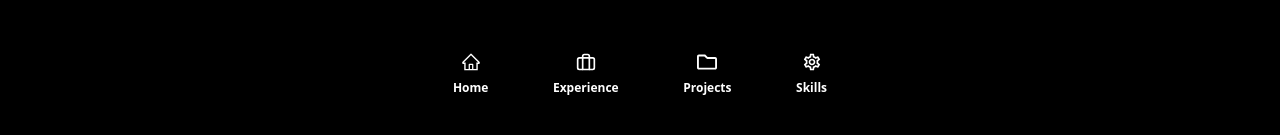
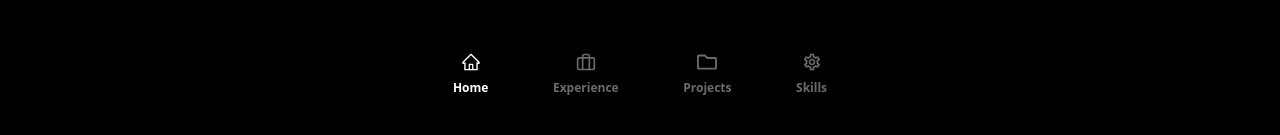
Before and after one commit to utkaarsh/portfolio, a React (Vite) app: page / in a window 1280 px wide. Shown: the top 135 px of the page. Built offline with nearby package versions, Linux system fonts and the light colour scheme.

Commit message:
fix: minor updates

```diff
--- a/src/components/Navbar.jsx
+++ b/src/components/Navbar.jsx
@@ -1,29 +1,68 @@
-import React from "react";
+import React, { useEffect, useState } from "react";
 import { AiOutlineHome } from "react-icons/ai";
 import { FaRegFolder } from "react-icons/fa";
 import { FiBriefcase } from "react-icons/fi";
 import { MdOutlineSettings } from "react-icons/md";
 
 const Navbar = () => {
+  const [activeSection, setActiveSection] = useState("home");
+
+  const navItems = [
+    { id: "home", label: "Home", icon: AiOutlineHome },
+    { id: "experience", label: "Experience", icon: FiBriefcase },
+    { id: "projects", label: "Projects", icon: FaRegFolder },
+    { id: "skills", label: "Skills", icon: MdOutlineSettings },
+  ];
+
+  useEffect(() => {
+    const updateActiveSection = () => {
+      const headerOffset = 120;
+      const currentSection = navItems
+        .map(({ id }) => document.getElementById(id))
+        .filter(Boolean)
+        .filter((section) => section.offsetTop <= window.scrollY + headerOffset)
+        .at(-1);
+
+      setActiveSection(currentSection?.id ?? "home");
+    };
+
+    updateActiveSection();
+    window.addEventListener("scroll", updateActiveSection, { passive: true });
+    window.addEventListener("resize", updateActiveSection);
+
+    return () => {
+      window.removeEventListener("scroll", updateActiveSection);
+      window.removeEventListener("resize", updateActiveSection);
+    };
+  }, []);
+
+  const handleNavigation = (event, id) => {
+    if (id !== "home") return;
+
+    event.preventDefault();
+    window.history.replaceState(null, "", "#home");
+    window.scrollTo({ top: 0, behavior: "smooth" });
+  };
+
   return (
     <div className="flex justify-center w-full mb-2 mt-8  font-semibold text-xl top-0 sticky bg-black z-30 py-5">
       <div className="flex justify-around items-center gap-3 w-11/12 md:w-4/12">
-        <a href="#home" className="flex flex-col items-center">
-          <AiOutlineHome /> <p className="pt-2 text-xs">Home</p>
-        </a>
-        <a href="#experience" className="flex flex-col items-center">
-          <FiBriefcase />
-          <p className="pt-2 text-xs">Experience</p>
-        </a>
-        <a href="#projects" className="flex flex-col items-center">
-          <FaRegFolder />
-          <p className="pt-2 text-xs">Projects</p>
-        </a>
-
-        <a href="#skills" className="flex flex-col items-center">
-          <MdOutlineSettings />
-          <p className="pt-2 text-xs">Skills</p>
-        </a>
+        {navItems.map(({ id, label, icon: Icon }) => (
+          <a
+            key={id}
+            href={`#${id}`}
+            onClick={(event) => handleNavigation(event, id)}
+            aria-current={activeSection === id ? "page" : undefined}
+            className={`flex flex-col items-center transition-colors ${
+              activeSection === id
+                ? "text-white"
+                : "text-[#6A6B6E] hover:text-white"
+            }`}
+          >
+            <Icon />
+            <p className="pt-2 text-xs">{label}</p>
+          </a>
+        ))}
       </div>
     </div>
   );
--- a/src/components/SkillComponent.jsx
+++ b/src/components/SkillComponent.jsx
@@ -2,7 +2,7 @@ import React from "react";
 
 const SkillComponent = ({ skills = [], title = "Skills" }) => {
   return (
-    <section className="w-full min-h-72 space-y-8 rounded-2xl p-2 md:p-5">
+    <section className="w-full min-h-72 space-y-8 rounded-2xl p-2 md:p-4">
       <h1 className="text-4xl font-extrabold uppercase text-white md:text-5xl">
         {title}
       </h1>
@@ -10,7 +10,7 @@ const SkillComponent = ({ skills = [], title = "Skills" }) => {
         {skills.map((skill) => (
           <div
             key={skill}
-            className="flex items-center justify-center rounded-lg bg-neutral-800 p-3"
+            className="flex items-center justify-center rounded-lg bg-neutral-800 p-2"
           >
             <h2 className="text-center text-md  text-gray-300 transition-colors hover:text-yellow-400">
               {skill}
--- a/src/pages/Homepage.jsx
+++ b/src/pages/Homepage.jsx
@@ -15,7 +15,10 @@ import Footer from "../components/Footer";
 const Homepage = () => {
   return (
     <div className="bg-black text-white h-full min-h-screen ">
-      <div className=" grid xl:grid-cols-12 grid-cols-1 gap-4   w-full ">
+      <div
+        id="home"
+        className=" grid xl:grid-cols-12 grid-cols-1 gap-4   w-full "
+      >
         <Sidebar />
         <div />
         <div className="col-span-8 ">
--- a/src/utils/temp.jsx
+++ b/src/utils/temp.jsx
@@ -98,7 +98,7 @@ export const projects = [
           "Managed server state with TanStack React Query including pagination, caching, and infinite scrolling",
           "Developed mobile-first UX features such as debounced search, pull-to-refresh, and smooth swipe gestures using Animated and PanResponder",
           "Utilized Expo Location API to handle permissions, fetch user coordinates, and enable location-based discovery",
-          "Designed reusable and responsive UI components optimized for performance across devices",
+          "Designed and integrated a real-time notification pipeline using FCM, Expo Notifications, Socket.IO, and Node.js, handling device registration, token persistence, push delivery, notification state, and real-time in-app updates.",
         ],
       },
 
```
Also changed, not shown: 1 other file (tests, documents, lock files or other folders).
